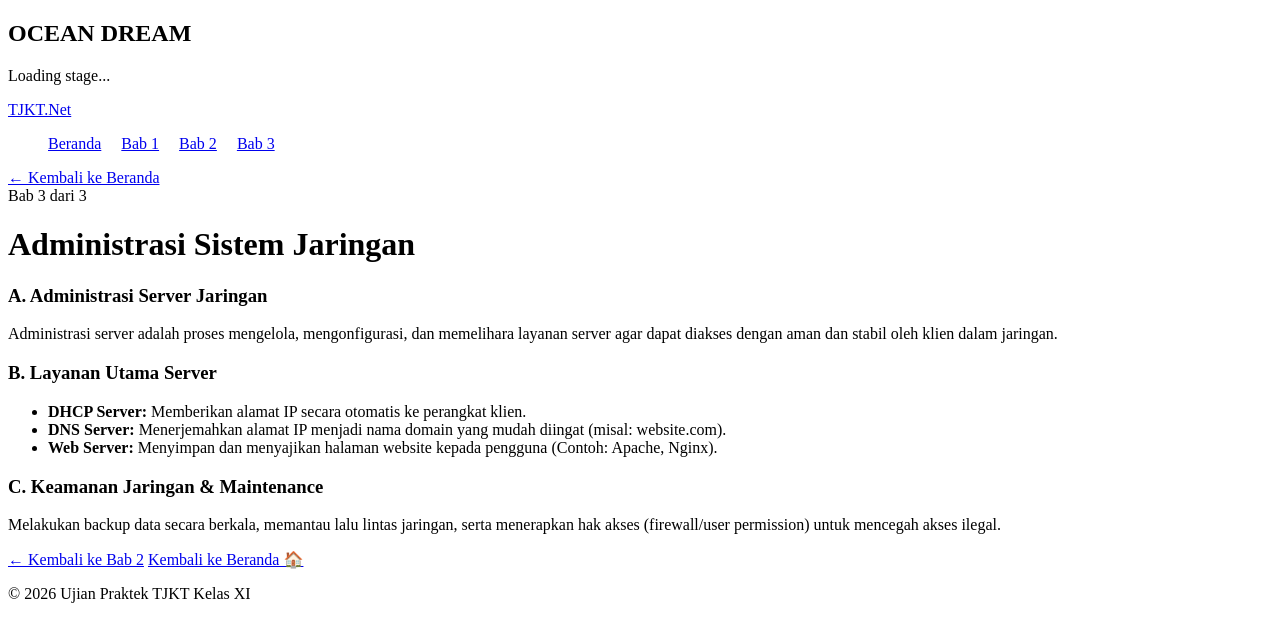
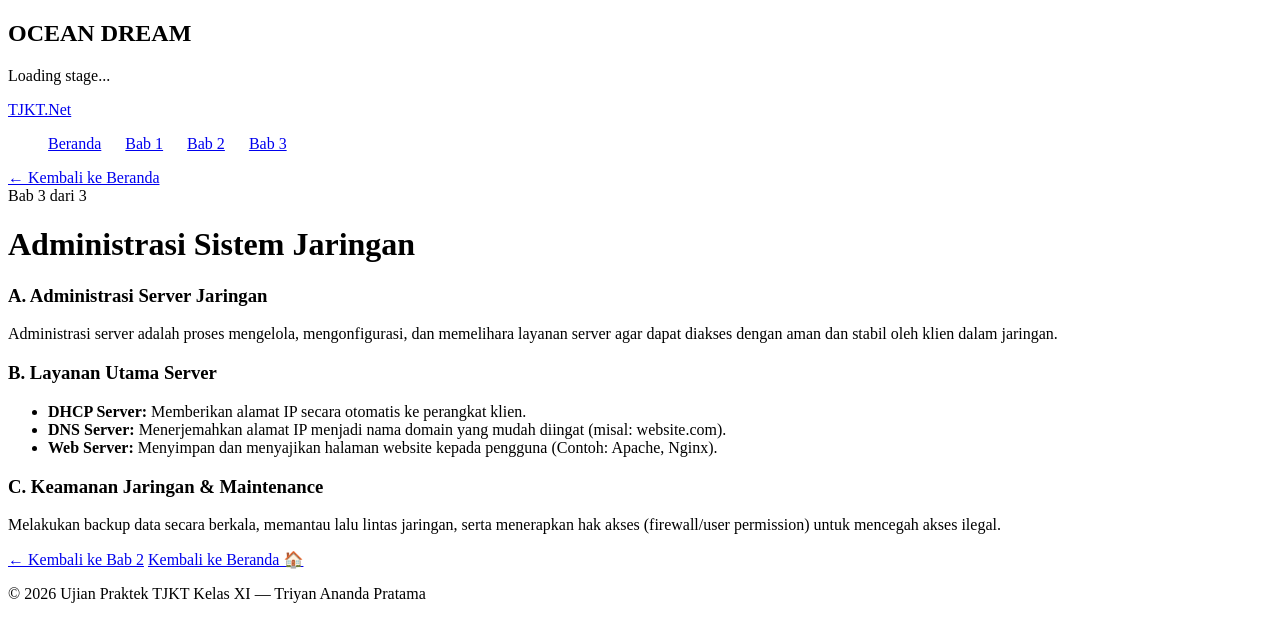
Before and after one commit to arsen52-su/web_uprak_tkj_333, a plain HTML site: page materi3.html in a window 1280 px wide. Drawn offline with Linux system fonts and the light colour scheme.

Commit message:
Modify footer and navigation list in materi3.html
Updated footer text to include the author's name and adjusted navigation list styling.

```diff
--- a/materi3.html
+++ b/materi3.html
@@ -8,7 +8,6 @@
 </head>
 <body>
 
-<!-- LOADING SCREEN (Tambahkan ini di bawah <body>) -->
   <div id="loading-screen" aria-hidden="true">
     <div class="loader-content">
       <div class="water-ring">
@@ -27,7 +26,7 @@
   <header class="navbar scrolled">
     <div class="nav-container">
       <a href="index.html" class="brand-logo"><span>TJKT.Net</span></a>
-      <ul class="nav-links" style="list-style: none; display: flex; gap: 20px;">
+      <ul class="nav-list" style="list-style: none; display: flex; gap: 24px;">
         <li><a href="index.html" class="nav-link">Beranda</a></li>
         <li><a href="materi1.html" class="nav-link">Bab 1</a></li>
         <li><a href="materi2.html" class="nav-link">Bab 2</a></li>
@@ -67,9 +66,10 @@
 
   <footer class="footer">
     <div class="footer-bottom">
-      <p>&copy; 2026 Ujian Praktek TJKT Kelas XI</p>
+      <p>&copy; 2026 Ujian Praktek TJKT Kelas XI — Triyan Ananda Pratama</p>
     </div>
   </footer>
 
+  <script src="script.js"></script>
 </body>
 </html>
```
